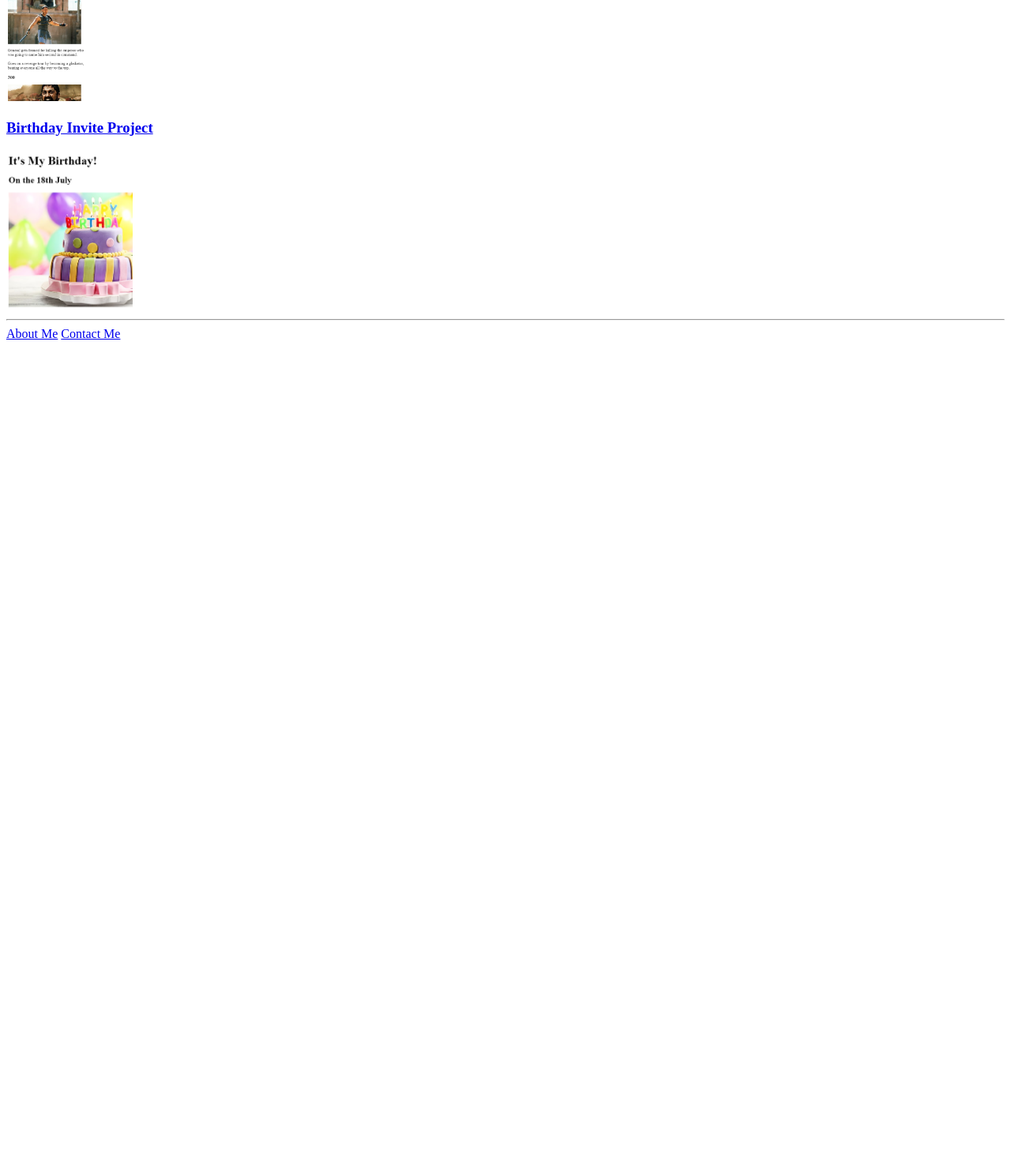
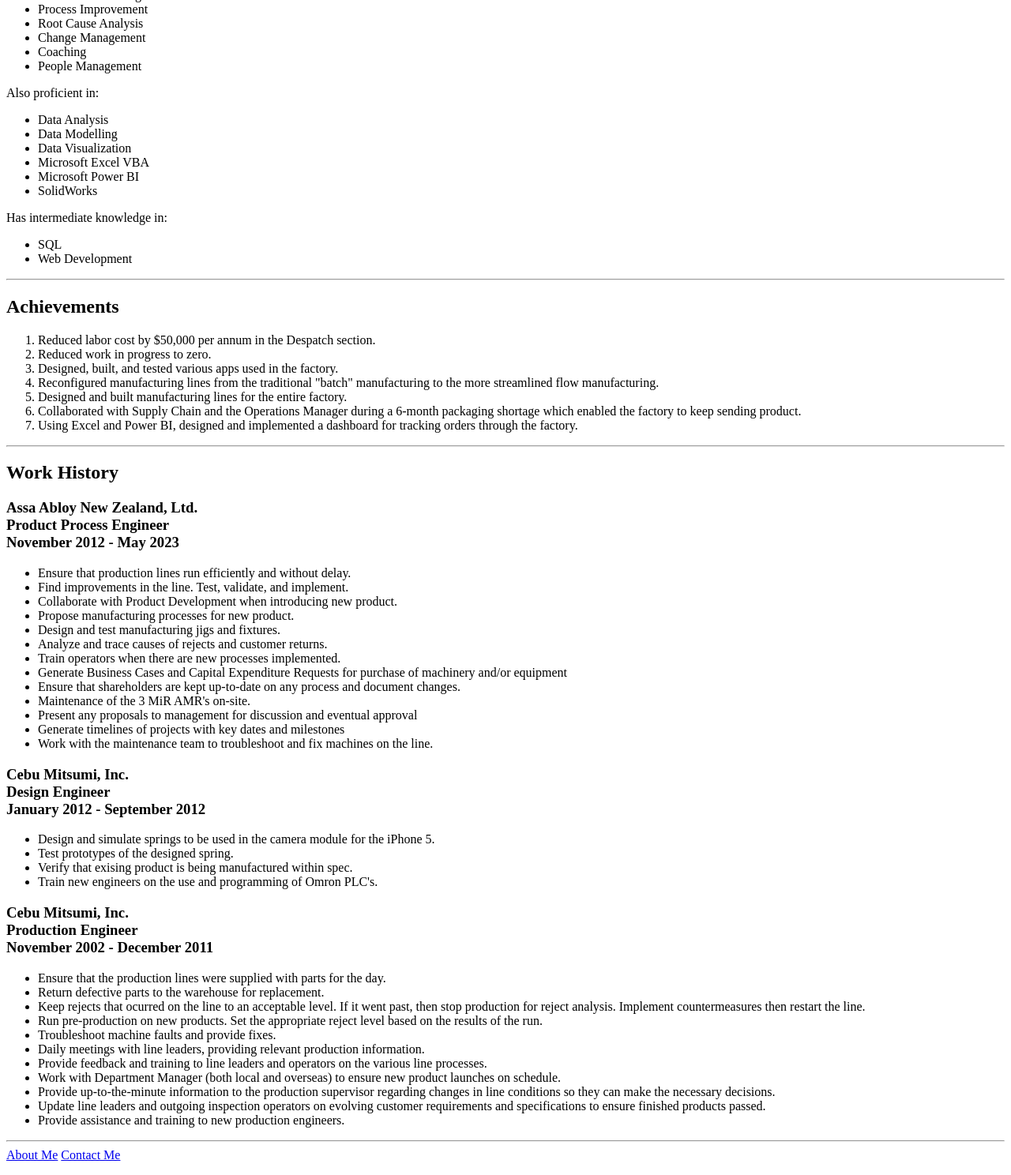
Before and after one commit to gamervader/HTML-portfolio, a plain HTML site: page index.html in a window 1280 px wide. Shown: the part 260-1748 px from the top of the page at 79% size. Before the commit the page ends 800 px from the top, so only its background shows below. Drawn offline with Linux system fonts and the light colour scheme.

Commit message:
Add files via upload

```diff
--- a/index.html
+++ b/index.html
@@ -1,37 +1,105 @@
-<!-- TODO 1: Create the HTML Boilerplate -->
-
-<!-- TODO 2: Add Your previous projects' HTML into the public folder -->
-
-<!-- TODO 3: Take screenshots of your project previews and add the images to the images folder -->
-
-<!-- TODO 4: Add titles/subtitles etc. -->
-
-<!-- TODO 5: Add a link to the project pages -->
-
-<!-- TODO 6: Add images to show the project previews
-HINT for TODO 6: You can use the height attribute set to 200 to make the image smaller:
-https://developer.mozilla.org/en-US/docs/Web/HTML/Element/img#attr-height -->
-
-<!-- TODO 7: Add the Contact Me and About Me page links -->
-
 <!DOCTYPE html>
 <html lang="en">
 <head>
     <meta charset="UTF-8">
     <meta name="viewport" content="width=device-width, initial-scale=1.0">
-    <title>My Projects So Far..</title>
+    <title>My Online Resume</title>
 </head>
 <body>
-    <h1>Michael's Beginner Portfolio</h1>
-    <h2>I am a Dad, a Gamer, and a Freelancer</h2>
+    <img src="./assets/images/1000008888 - Copy.jpeg" height="150" />
+    <h1>Michael Romano</h1>
+    <p>
+        A highly experienced and motivated production engineer with a multitude of skills at his disposal that will bring your manufacturing processes to the next level.
+    </p>
+<hr>
+    <p>
+    <h2>Skills</h2>
+        A highly experienced Manufacturing Process Engineer with extensive experience in:
+        <ul>
+            <li>Lean Manufacturing</li>
+            <li>Process Improvement</li>
+            <li>Root Cause Analysis</li>
+            <li>Change Management</li>
+            <li>Coaching</li>
+            <li>People Management</li>
+        </ul>
+        Also proficient in:
+        <ul>
+            <li>Data Analysis</li>
+            <li>Data Modelling</li>
+            <li>Data Visualization</li>
+            <li>Microsoft Excel VBA</li>
+            <li>Microsoft Power BI</li>
+            <li>SolidWorks</li>
+        </ul>
+        Has intermediate knowledge in:
+        <ul>
+            <li>SQL</li>
+            <li>Web Development</li>
+        </ul>
     <hr>
-    <h3><a href="./public/movie-ranking.html">Movie Ranking Project</a></h3>
-    <img src="./assets/images/movie-ranking1.png" height="200" />
+    <h2>Achievements</h2>
+    <ol>
+        <li>Reduced labor cost by $50,000 per annum in the Despatch section.</li>
+        <li>Reduced work in progress to zero.</li>
+        <li>Designed, built, and tested various apps used in the factory.</li>
+        <li>Reconfigured manufacturing lines from the traditional "batch" manufacturing to the more streamlined flow manufacturing.</li>
+        <li>Designed and built manufacturing lines for the entire factory.</li>
+        <li>Collaborated with Supply Chain and the Operations Manager during a 6-month packaging shortage which enabled the factory to keep sending product.</li>
+        <li>Using Excel and Power BI, designed and implemented a dashboard for tracking orders through the factory.</li>
+    </ol>
+    <hr>
+    <h2>Work History</h2>
+    <h3>Assa Abloy New Zealand, Ltd.<br>
+    Product Process Engineer<br>
+    November 2012 - May 2023</h3>
+    <ul>
+            <li>Ensure that production lines run efficiently and without delay.</li>
+            <li>Find improvements in the line. Test, validate, and implement.</li>
+            <li>Collaborate with Product Development when introducing new product.</li>
+            <li>Propose manufacturing processes for new product.</li>
+            <li>Design and test manufacturing jigs and fixtures.</li>
+            <li>Analyze and trace causes of rejects and customer returns.</li>
+            <li>Train operators when there are new processes implemented.</li>
+            <li>Generate Business Cases and Capital Expenditure Requests for purchase of machinery and/or equipment</li>
+            <li>Ensure that shareholders are kept up-to-date on any process and document changes.</li>
+            <li>Maintenance of the 3 MiR AMR's on-site.</li>
+            <li>Present any proposals to management for discussion and eventual approval</li>
+            <li>Generate timelines of projects with key dates and milestones</li>
+            <li> Work with the maintenance team to troubleshoot and fix machines on the line.</li>
+    </ul>
 
-    <h3><a href="./public/birthday-invite.html">Birthday Invite Project</a></h3>
-    <img src="./assets/images/birthday-invite1.png" height="200" />
+    <h3>Cebu Mitsumi, Inc.<br>
+        Design Engineer<br>
+        January 2012 - September 2012</h3>
+    <ul>
+        <li>Design and simulate springs to be used in the camera module for the iPhone 5.</li>
+        <li>Test prototypes of the designed spring.</li>
+        <li>Verify that exising product is being manufactured within spec.</li>
+        <li>Train new engineers on the use and programming of Omron PLC's.</li>
+    </ul>
+
+    <h3>Cebu Mitsumi, Inc.<br>
+        Production Engineer<br>
+        November 2002 - December 2011</h3>
+    <ul>
+        <li>Ensure that the production lines were supplied with parts for the day.</li>
+        <li>Return defective parts to the warehouse for replacement.</li>
+        <li>Keep rejects that ocurred on the line to an acceptable level. If it went past, then stop production for reject analysis. Implement countermeasures then restart the line.</li>
+        <li>Run pre-production on new products. Set the appropriate reject level based on the results of the run.</li>
+        <li>Troubleshoot machine faults and provide fixes.</li>
+        <li>Daily meetings with line leaders, providing relevant production information.</li>
+        <li>Provide feedback and training to line leaders and operators on the various line processes.</li>
+        <li>Work with Department Manager (both local and overseas) to ensure new product launches on schedule.</li>
+        <li>Provide up-to-the-minute information to the production supervisor regarding changes in line conditions so they can make the necessary decisions.</li>
+        <li>Update line leaders and outgoing inspection operators on evolving customer requirements and specifications to ensure finished products passed.</li>
+        <li>Provide assistance and training to new production engineers.</li>
+    </ul>
     <hr>
-    <a href="./public/about.html">About Me</a> <a href="./public/contact.html">Contact Me</a>
+    <a href="./public/about.html">About Me</a>
+    <a href="./public/contact.html">Contact Me</a>
 
+
+    </p>
 </body>
 </html>
```
